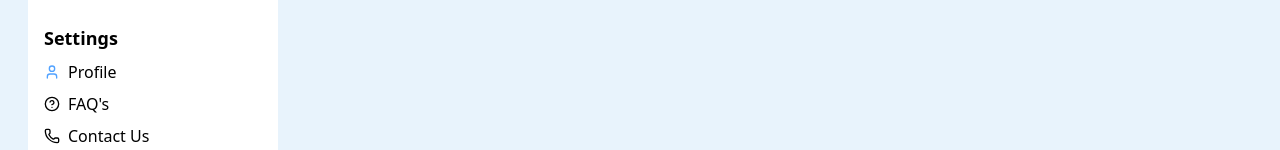
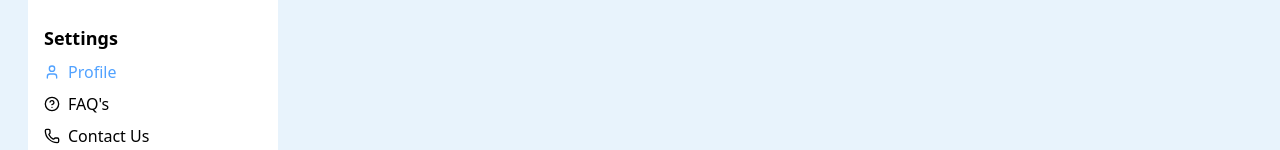
Before and after one commit to EyyubSaral/figma-17, a Next.js app: page /profile in a window 1280 px wide. Shown: the part 192-342 px from the top of the page. Built offline with nearby package versions, Linux system fonts and the light colour scheme.

Commit message:
figma-17

```diff
--- a/src/app/profile/page.js
+++ b/src/app/profile/page.js
@@ -39,10 +39,10 @@ const ProfilePage = () => {
         <div className="mb-6">
           <h1 className="font-bold text-lg mb-2">Settings</h1>
           <div className="space-y-2">
-            <p className="flex items-center space-x-2">
-              <User className="h-4 w-4 text-blue-400" />
+            <p className="flex items-center space-x-2 text-blue-400">
+              <User className="h-4 w-4 " />
               <Link href="/profile">
-                <span>Profile</span>
+                <span className="">Profile</span>
               </Link>
             </p>
             <p className="flex items-center space-x-2">
```
